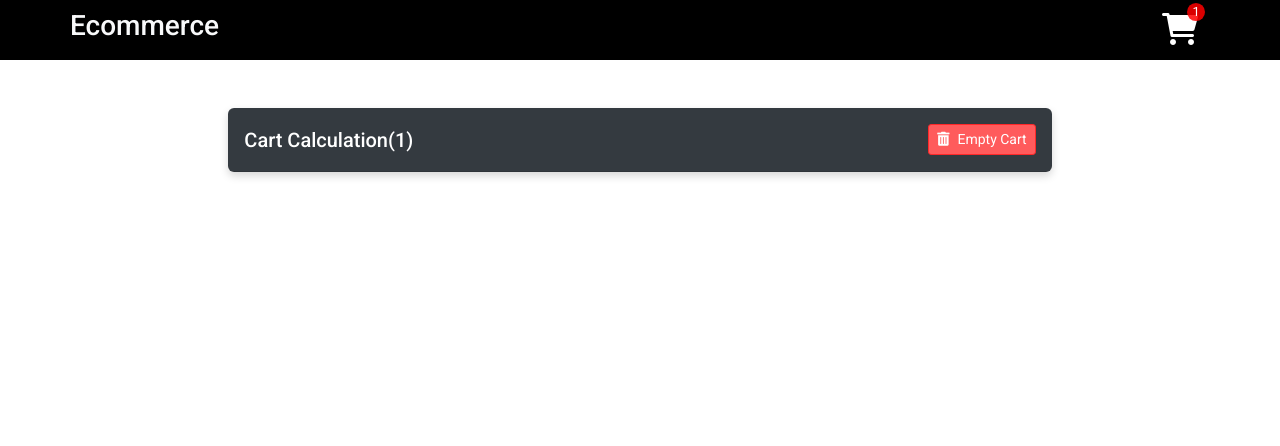
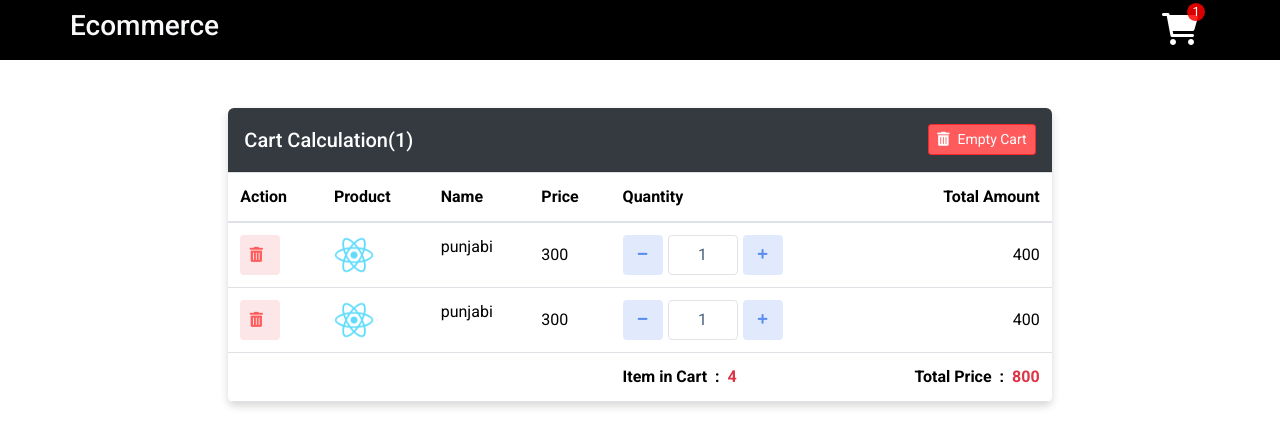
Before and after one commit to OrlayMolina/05.Redux-javascript-ecommerce-hindi, a React (Create React App) app: page /cart in a window 1280 px wide. Shown: the top 446 px of the page. Built offline with nearby package versions, Linux system fonts and the light colour scheme.

Commit message:
se actualiza el proyecto.

```diff
--- a/package.json
+++ b/package.json
@@ -3,6 +3,7 @@
   "version": "0.1.0",
   "private": true,
   "dependencies": {
+    "@reduxjs/toolkit": "^2.0.1",
     "@testing-library/jest-dom": "^5.17.0",
     "@testing-library/react": "^13.4.0",
     "@testing-library/user-event": "^13.5.0",
@@ -10,6 +11,7 @@
     "react": "^18.2.0",
     "react-bootstrap": "^2.10.0",
     "react-dom": "^18.2.0",
+    "react-redux": "^9.1.0",
     "react-router-dom": "^6.21.3",
     "react-scripts": "5.0.1",
     "web-vitals": "^2.1.4"
--- a/src/components/CartDetails.js
+++ b/src/components/CartDetails.js
@@ -19,6 +19,75 @@ const CartDetails = () => {
                             </div>
 
                         </div>
+
+                        <div className='card-body p-0'>
+                            {
+                                arr.length === 0 ? <table className='table cart-table mb-0'>
+                                    <tbody>
+                                        <tr>
+                                            <td colSpan={6}>
+                                                <div className='cart-empty'>
+                                                    <i className='fa fa-shopping-cart'></i>
+                                                    <p>Your Cart is Empty</p>
+                                                </div>
+                                            </td>
+                                        </tr>
+                                    </tbody>
+                                </table> :
+                                <table className='table cart-table mb-0 table-responsive-sm'>
+                                    <thead>
+                                        <tr>
+                                            <th>Action</th>
+                                            <th>Product</th>
+                                            <th>Name</th>
+                                            <th>Price</th>
+                                            <th>Quantity</th>
+                                            <th className='text-right'><span id='amount' className='amount'>Total Amount</span></th>
+                                        </tr>
+                                    </thead>
+                                    <tbody>
+                                        {
+                                            arr.map((data, index) => {
+                                                return (
+                                                    <>
+                                                        <tr>
+                                                            <td>
+                                                                <button className='prdct-delete'><i className='fa fa-trash-alt mr-2'></i></button>
+                                                            </td>
+                                                            <td><div className='product-img'><img src='/logo192.png' alt=''/></div></td>
+                                                            <td><div className='product-name'><p>punjabi</p></div></td>
+                                                            <td>300</td>
+                                                            <td>
+                                                                <div className='prdct-qty-container'>
+                                                                    <button className='prdct-qty-btn' type='button'>
+                                                                        <i className='fa fa-minus'></i>
+                                                                    </button>
+                                                                    <input type='text' className='qty-input-box' value={1} name='' id=''/>
+                                                                    <button className='prdct-qty-btn' type='button'>
+                                                                        <i className='fa fa-plus'></i>
+                                                                    </button>
+                                                                </div>
+                                                            </td>
+                                                            <td className='text-right'>
+                                                                400
+                                                            </td>
+                                                        </tr>
+                                                    </>
+                                                )
+                                            })
+                                        }
+                                    </tbody>
+                                    <tfoot>
+                                        <tr>
+                                            <th>&nbsp;</th>
+                                            <th colSpan={3}>&nbsp;</th>
+                                            <th>Item in Cart<span className='ml-2 mr-2'>:</span><span className='text-danger'>4</span></th>
+                                            <th className='text-right'>Total Price<span className='ml-2 mr-2'>:</span><span className='text-danger'>800</span></th>
+                                        </tr>
+                                    </tfoot>
+                                </table>
+                            }
+                        </div>
                     </div>
                 </div>
             </div>
```
Also changed, not shown: 1 other file (tests, documents, lock files or other folders).
